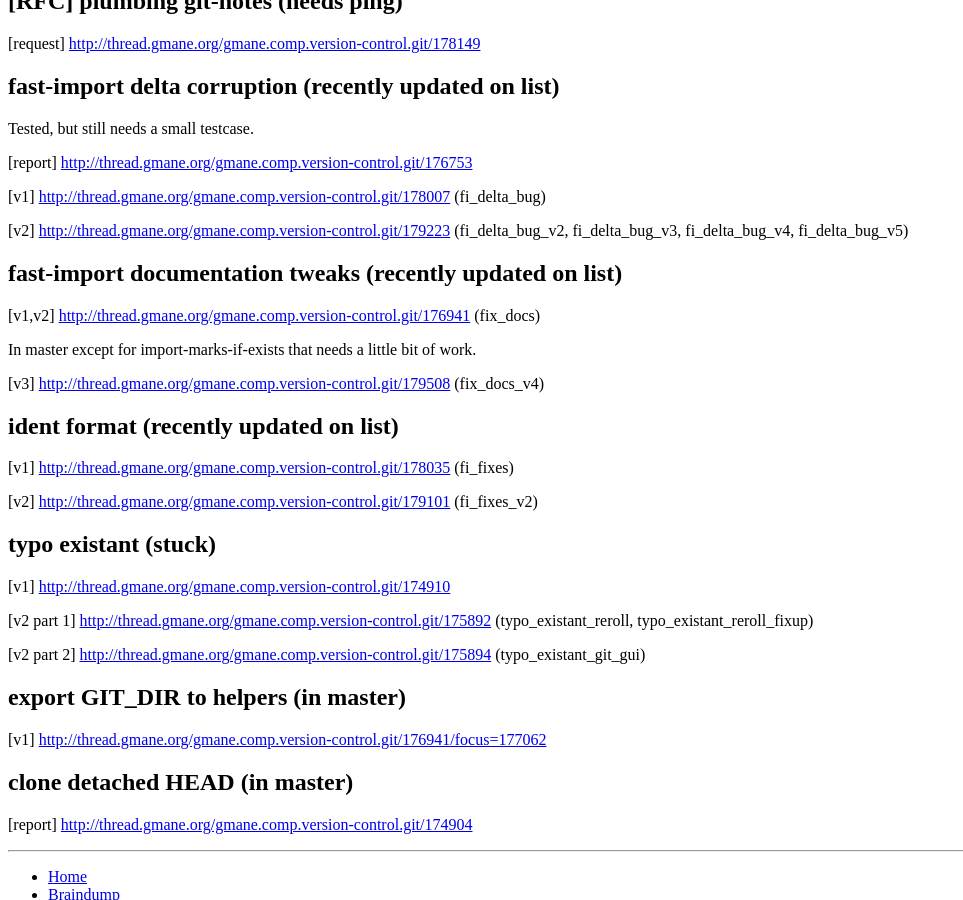
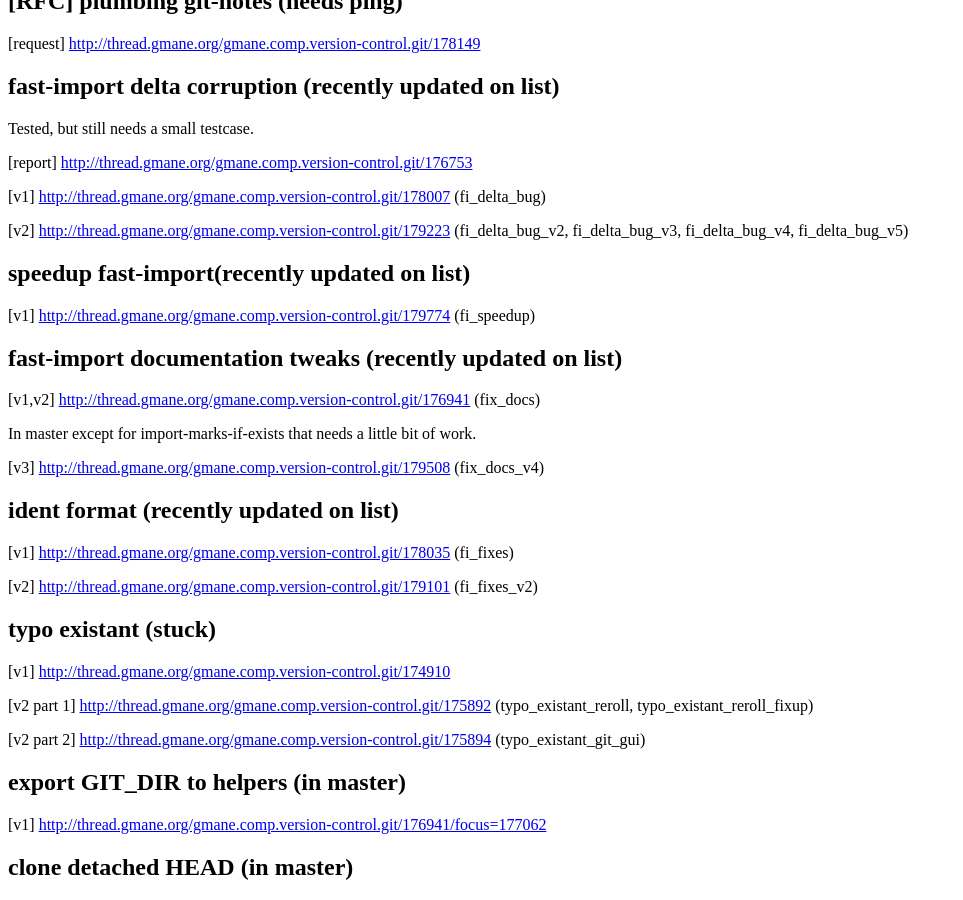
Before and after one commit to divanorama/gsoc11, a Jekyll site: the page built from streams.html, in a window 1280 px wide and 900 px high, scrolled down 567 px. Shown: the whole window, without its empty margins (0-963 px from the left). Built offline with Jekyll 4.4.1, drawn with Linux system fonts in a browser that asks for light colours.

Commit message:
Add fast-import speedup series v1.

```diff
--- a/streams.html
+++ b/streams.html
@@ -38,6 +38,10 @@ title: Streams
 <p> [v2] <a href="http://thread.gmane.org/gmane.comp.version-control.git/179223">http://thread.gmane.org/gmane.comp.version-control.git/179223</a>
 (fi_delta_bug_v2, fi_delta_bug_v3, fi_delta_bug_v4, fi_delta_bug_v5) </p>
 
+<h2>speedup fast-import(recently updated on list)</h2>
+<p> [v1] <a href="http://thread.gmane.org/gmane.comp.version-control.git/179774">http://thread.gmane.org/gmane.comp.version-control.git/179774</a>
+(fi_speedup) </p>
+
 <h2>fast-import documentation tweaks (recently updated on list)</h2>
 <p> [v1,v2] <a href="http://thread.gmane.org/gmane.comp.version-control.git/176941">http://thread.gmane.org/gmane.comp.version-control.git/176941</a>
 (fix_docs) </p>
```
